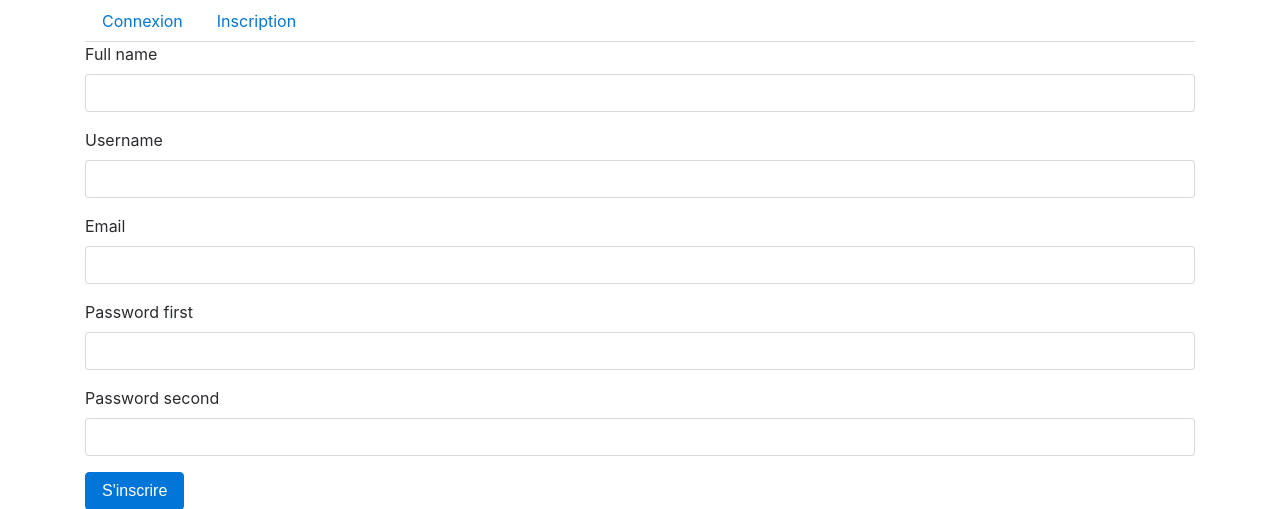
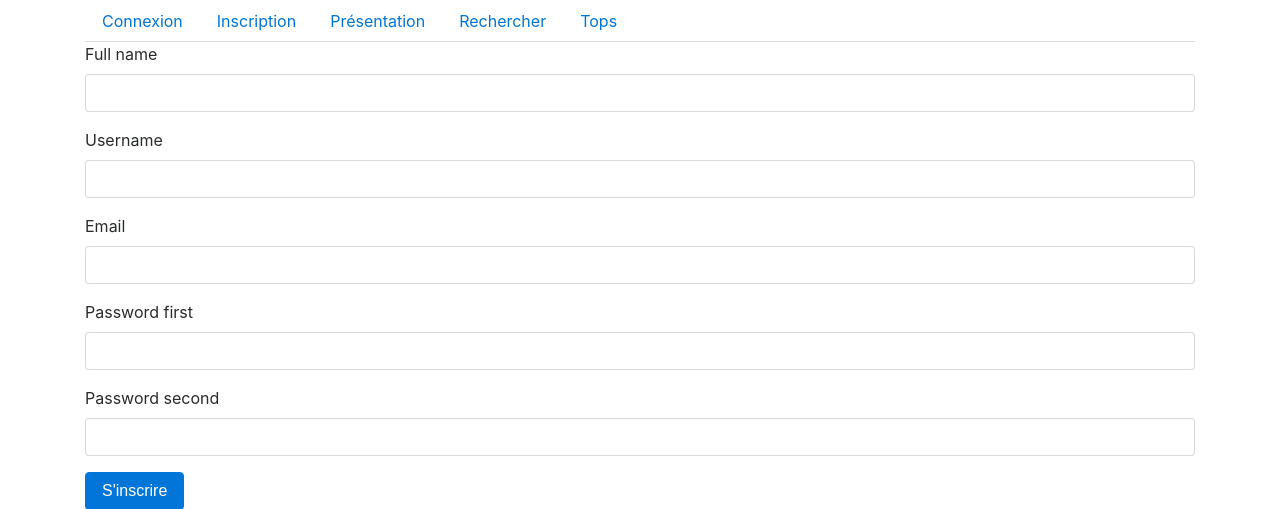
Before and after one commit to tcrepy/mim_symfony, a Symfony app: template templates/register.html.twig in a window 1280 px wide. Shown: the top 509 px of the page. Run offline with Twig, Linux system fonts and the light colour scheme; the template is opened without the code that fills it, so the values that code supplies are empty; form fields are guessed from the names that the template uses; some libraries are stand-ins or nearby versions.

Commit message:
ADD link into menu

```diff
--- a/templates/menu.html.twig
+++ b/templates/menu.html.twig
@@ -10,5 +10,8 @@
             <li class="nav-item"><a class="nav-link" href="{{ url('security_login') }}">Connexion</a></li>
             <li class="nav-item"><a class="nav-link" href="{{ url('user_registration') }}">Inscription</a></li>
         {% endif %}
+        <li class="nav-item"><a class="nav-link" href="{{ url('presentation') }}">Présentation</a></li>
+        <li class="nav-item"><a class="nav-link" href="">Rechercher</a></li>
+        <li class="nav-item"><a class="nav-link" href="">Tops</a></li>
     </ul>
 </div>
```
Also changed, not shown: templates/default/presentation.html.twig (added).
